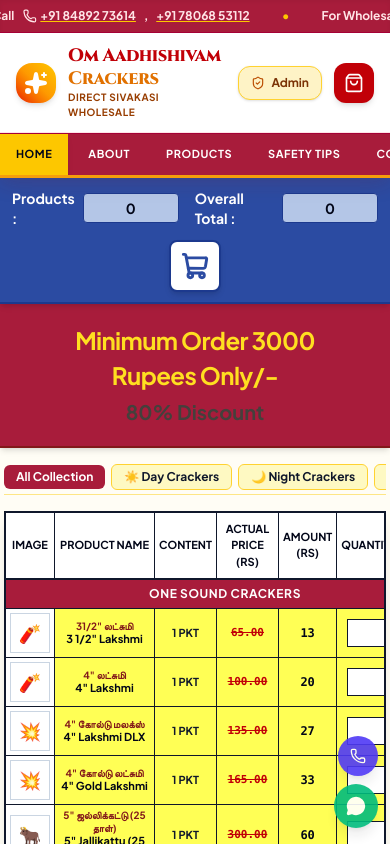
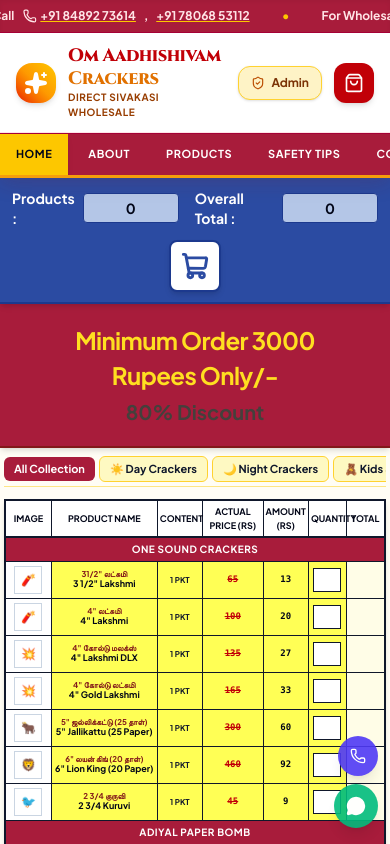
Before and after one commit to gokila0/crackers, a React (Vite) app: page / in a window 390 px wide. Shown: the top 844 px of the page. Built offline with nearby package versions, Linux system fonts and the light colour scheme.

Commit message:
Optimize 7-column cracker product table with responsive column widths and compact sizing to fit perfectly inside phone screens

```diff
--- a/src/components/ProductCatalog.jsx
+++ b/src/components/ProductCatalog.jsx
@@ -1,5 +1,5 @@
-import React, { useState, useEffect } from 'react';
-import { CATEGORIES, SUB_CATEGORIES, PRODUCTS } from '../data/products';
+import React from 'react';
+import { PRODUCTS } from '../data/products';
 import { useData } from '../context/DataContext';
 
 // Section Group Ordering (matching Day -> Night -> Kids -> Gift Boxes)
@@ -76,12 +76,12 @@
   });
 
   return (
-    <section id="products" className="py-4 px-1 sm:px-4 max-w-5xl mx-auto space-y-4 pb-8">
+    <section id="products" className="py-2 px-1 sm:px-4 max-w-5xl mx-auto space-y-3 pb-8">
       {/* Category Tab Buttons */}
-      <div className="flex items-center gap-1.5 overflow-x-auto pb-1 scrollbar-none border-b border-amber-200">
+      <div className="flex items-center gap-1 overflow-x-auto pb-1 scrollbar-none border-b border-amber-200">
         <button
           onClick={() => setSelectedCategory('all')}
-          className={`px-3 py-1 rounded-md text-xs font-bold whitespace-nowrap transition-all ${
+          className={`px-2.5 py-1 rounded-md text-[11px] sm:text-xs font-bold whitespace-nowrap transition-all ${
             selectedCategory === 'all'
               ? 'bg-[#a81c3b] text-white font-extrabold'
               : 'bg-yellow-100 text-slate-900 border border-amber-300'
@@ -91,7 +91,7 @@
         </button>
         <button
           onClick={() => setSelectedCategory('day')}
-          className={`px-3 py-1 rounded-md text-xs font-bold whitespace-nowrap transition-all ${
+          className={`px-2.5 py-1 rounded-md text-[11px] sm:text-xs font-bold whitespace-nowrap transition-all ${
             selectedCategory === 'day'
               ? 'bg-[#a81c3b] text-white font-extrabold'
               : 'bg-yellow-100 text-slate-900 border border-amber-300'
@@ -101,7 +101,7 @@
         </button>
         <button
           onClick={() => setSelectedCategory('night')}
-          className={`px-3 py-1 rounded-md text-xs font-bold whitespace-nowrap transition-all ${
+          className={`px-2.5 py-1 rounded-md text-[11px] sm:text-xs font-bold whitespace-nowrap transition-all ${
             selectedCategory === 'night'
               ? 'bg-[#a81c3b] text-white font-extrabold'
               : 'bg-yellow-100 text-slate-900 border border-amber-300'
@@ -111,7 +111,7 @@
         </button>
         <button
           onClick={() => setSelectedCategory('kids')}
-          className={`px-3 py-1 rounded-md text-xs font-bold whitespace-nowrap transition-all ${
+          className={`px-2.5 py-1 rounded-md text-[11px] sm:text-xs font-bold whitespace-nowrap transition-all ${
             selectedCategory === 'kids'
               ? 'bg-[#a81c3b] text-white font-extrabold'
               : 'bg-yellow-100 text-slate-900 border border-amber-300'
@@ -121,7 +121,7 @@
         </button>
         <button
           onClick={() => setSelectedCategory('giftboxes')}
-          className={`px-3 py-1 rounded-md text-xs font-bold whitespace-nowrap transition-all ${
+          className={`px-2.5 py-1 rounded-md text-[11px] sm:text-xs font-bold whitespace-nowrap transition-all ${
             selectedCategory === 'giftboxes'
               ? 'bg-[#a81c3b] text-white font-extrabold'
               : 'bg-yellow-100 text-slate-900 border border-amber-300'
@@ -131,18 +131,18 @@
         </button>
       </div>
 
-      {/* COMPACT FULL-WIDTH GRID TABLE MATCHING TARGET SCREENSHOT */}
-      <div className="overflow-x-auto border-2 border-slate-900 bg-white shadow-lg rounded-none">
-        <table className="w-full text-center border-collapse text-[11px] sm:text-xs">
+      {/* COMPACT FULL-WIDTH GRID TABLE THAT FITS PERFECTLY INSIDE PHONE SCREENS */}
+      <div className="w-full overflow-hidden border-2 border-slate-900 bg-white shadow-md rounded-none">
+        <table className="w-full text-center border-collapse text-[9px] sm:text-xs table-fixed">
           <thead>
             <tr className="bg-white text-slate-950 font-black border-b-2 border-slate-900 uppercase">
-              <th className="py-2 px-1 border-r border-slate-900 w-12 sm:w-16">Image</th>
-              <th className="py-2 px-1 border-r border-slate-900 min-w-[100px]">Product Name</th>
-              <th className="py-2 px-1 border-r border-slate-900 w-14 sm:w-16">Content</th>
-              <th className="py-2 px-1 border-r border-slate-900 w-16 sm:w-20">Actual Price (Rs)</th>
-              <th className="py-2 px-1 border-r border-slate-900 w-14 sm:w-18">Amount (Rs)</th>
-              <th className="py-2 px-1 border-r border-slate-900 w-14 sm:w-16">Quantity</th>
-              <th className="py-2 px-1 w-14 sm:w-16">Total</th>
+              <th className="py-1 px-0.5 border-r border-slate-900 w-[12%] sm:w-16">Image</th>
+              <th className="py-1 px-0.5 border-r border-slate-900 w-[28%] sm:w-auto">Product Name</th>
+              <th className="py-1 px-0.5 border-r border-slate-900 w-[12%] sm:w-16">Content</th>
+              <th className="py-1 px-0.5 border-r border-slate-900 w-[16%] sm:w-20">Actual Price (Rs)</th>
+              <th className="py-1 px-0.5 border-r border-slate-900 w-[12%] sm:w-18">Amount (Rs)</th>
+              <th className="py-1 px-0.5 border-r border-slate-900 w-[10%] sm:w-16">Quantity</th>
+              <th className="py-1 px-0.5 w-[10%] sm:w-16">Total</th>
             </tr>
           </thead>
           <tbody>
@@ -154,7 +154,7 @@
                   <tr>
                     <td
                       colSpan={7}
-                      className="bg-[#a81c3b] text-white font-extrabold text-xs sm:text-sm py-1.5 px-2 border-y border-slate-900 uppercase tracking-wider text-center"
+                      className="bg-[#a81c3b] text-white font-extrabold text-[10px] sm:text-sm py-1 px-1 border-y border-slate-900 uppercase tracking-wider text-center"
                     >
                       {sectionTitle}
                     </td>
@@ -168,41 +168,41 @@
                     return (
                       <tr key={product.id} className="border-b border-slate-900 bg-[#ffff55] hover:bg-[#ffff22] transition-colors">
                         {/* Image */}
-                        <td className="py-1 px-1 border-r border-slate-900 bg-white">
-                          <div className="w-10 h-10 mx-auto flex items-center justify-center overflow-hidden border border-slate-300 bg-white">
+                        <td className="py-1 px-0.5 border-r border-slate-900 bg-white">
+                          <div className="w-7 h-7 sm:w-10 sm:h-10 mx-auto flex items-center justify-center overflow-hidden border border-slate-300 bg-white">
                             {product.imageUrl ? (
                               <img src={product.imageUrl} alt={product.name} className="w-full h-full object-contain" />
                             ) : (
-                              <span className="text-lg">{product.image || '🎆'}</span>
+                              <span className="text-xs sm:text-lg">{product.image || '🎆'}</span>
                             )}
                           </div>
                         </td>
 
                         {/* Product Name */}
-                        <td className="py-1 px-1.5 border-r border-slate-900 font-extrabold text-slate-950 text-center">
+                        <td className="py-1 px-0.5 border-r border-slate-900 font-extrabold text-slate-950 text-center break-words">
                           {product.tamilName && (
-                            <div className="text-[10px] text-red-900 font-black leading-tight">{product.tamilName}</div>
+                            <div className="text-[8px] sm:text-[10px] text-red-900 font-black leading-none">{product.tamilName}</div>
                           )}
-                          <div className="leading-tight text-[11px] sm:text-xs">{product.name}</div>
+                          <div className="leading-tight text-[9px] sm:text-xs font-black">{product.name}</div>
                         </td>
 
                         {/* Content */}
-                        <td className="py-1 px-1 border-r border-slate-900 font-bold text-slate-900 text-center">
+                        <td className="py-1 px-0.5 border-r border-slate-900 font-bold text-slate-900 text-center text-[8px] sm:text-xs break-words">
                           {product.unit || '1 Pkt'}
                         </td>
 
                         {/* Actual Price */}
-                        <td className="py-1 px-1 border-r border-slate-900 font-extrabold text-red-700 line-through font-mono text-center">
-                          {product.originalPrice ? product.originalPrice.toFixed(2) : (product.price * 5).toFixed(2)}
+                        <td className="py-1 px-0.5 border-r border-slate-900 font-extrabold text-red-700 line-through font-mono text-center text-[9px] sm:text-xs">
+                          {product.originalPrice ? product.originalPrice.toFixed(0) : (product.price * 5).toFixed(0)}
                         </td>
 
                         {/* Amount */}
-                        <td className="py-1 px-1 border-r border-slate-900 font-black text-slate-950 font-mono text-xs sm:text-sm text-center">
+                        <td className="py-1 px-0.5 border-r border-slate-900 font-black text-slate-950 font-mono text-[9px] sm:text-sm text-center">
                           {product.price}
                         </td>
 
                         {/* Quantity Input */}
-                        <td className="py-1 px-1 border-r border-slate-900 text-center">
+                        <td className="py-1 px-0.5 border-r border-slate-900 text-center">
                           <input
                             type="number"
                             min="0"
@@ -212,12 +212,12 @@
                               onUpdateQuantity(product.id, isNaN(val) ? 0 : Math.max(0, val));
                             }}
                             placeholder=""
-                            className="w-11 sm:w-14 h-7 text-center bg-white border border-slate-900 font-black text-slate-950 text-xs focus:outline-none focus:ring-1 focus:ring-blue-600 rounded-none mx-auto block"
+                            className="w-7 sm:w-14 h-6 sm:h-7 text-center bg-white border border-slate-900 font-black text-slate-950 text-[9px] sm:text-xs focus:outline-none focus:ring-1 focus:ring-blue-600 rounded-none mx-auto block p-0"
                           />
                         </td>
 
                         {/* Total */}
-                        <td className="py-1 px-1 font-black text-slate-950 font-mono text-xs text-center bg-[#fffde7]">
+                        <td className="py-1 px-0.5 font-black text-slate-950 font-mono text-[9px] sm:text-xs text-center bg-[#fffde7]">
                           {rowTotal > 0 ? rowTotal : ''}
                         </td>
                       </tr>
```
